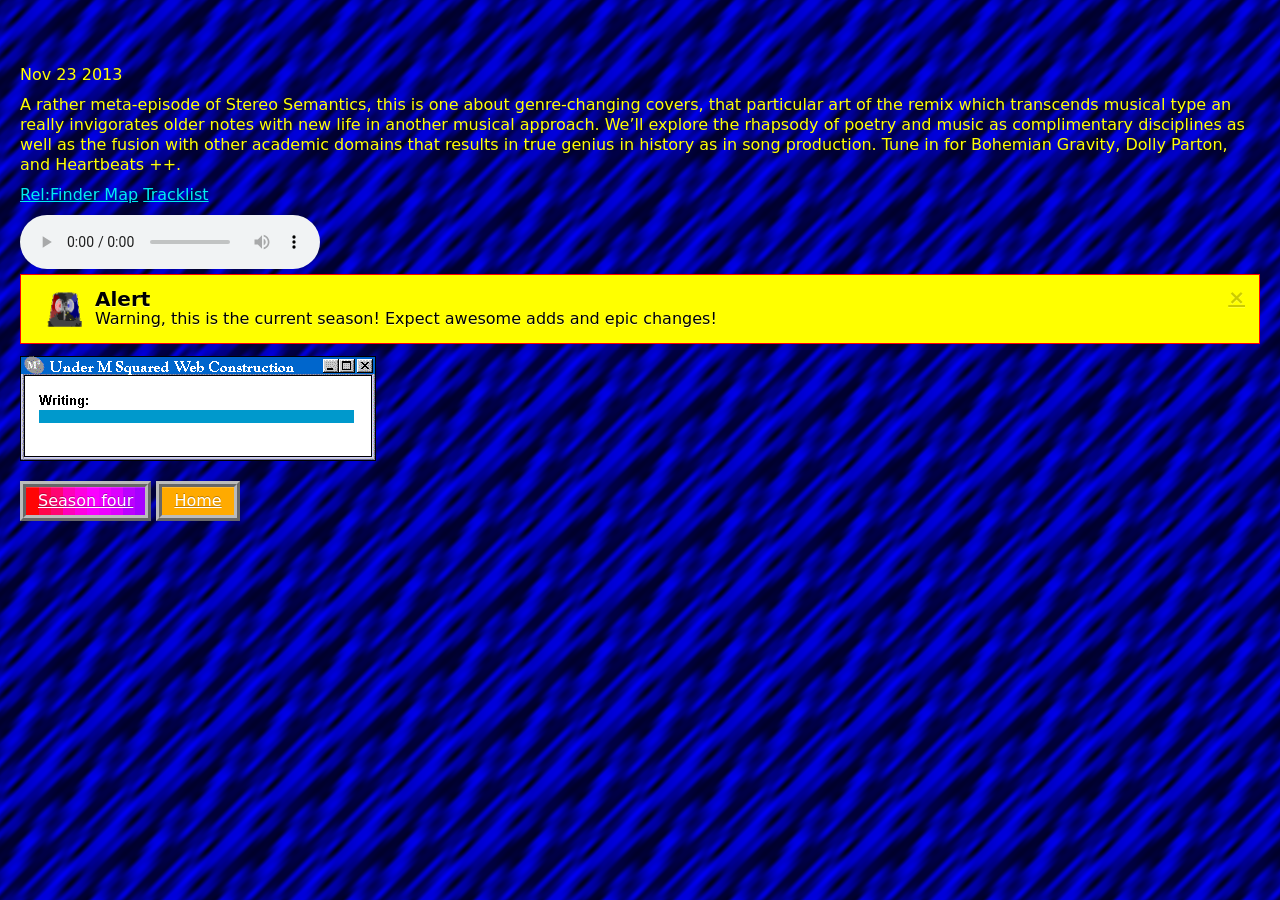
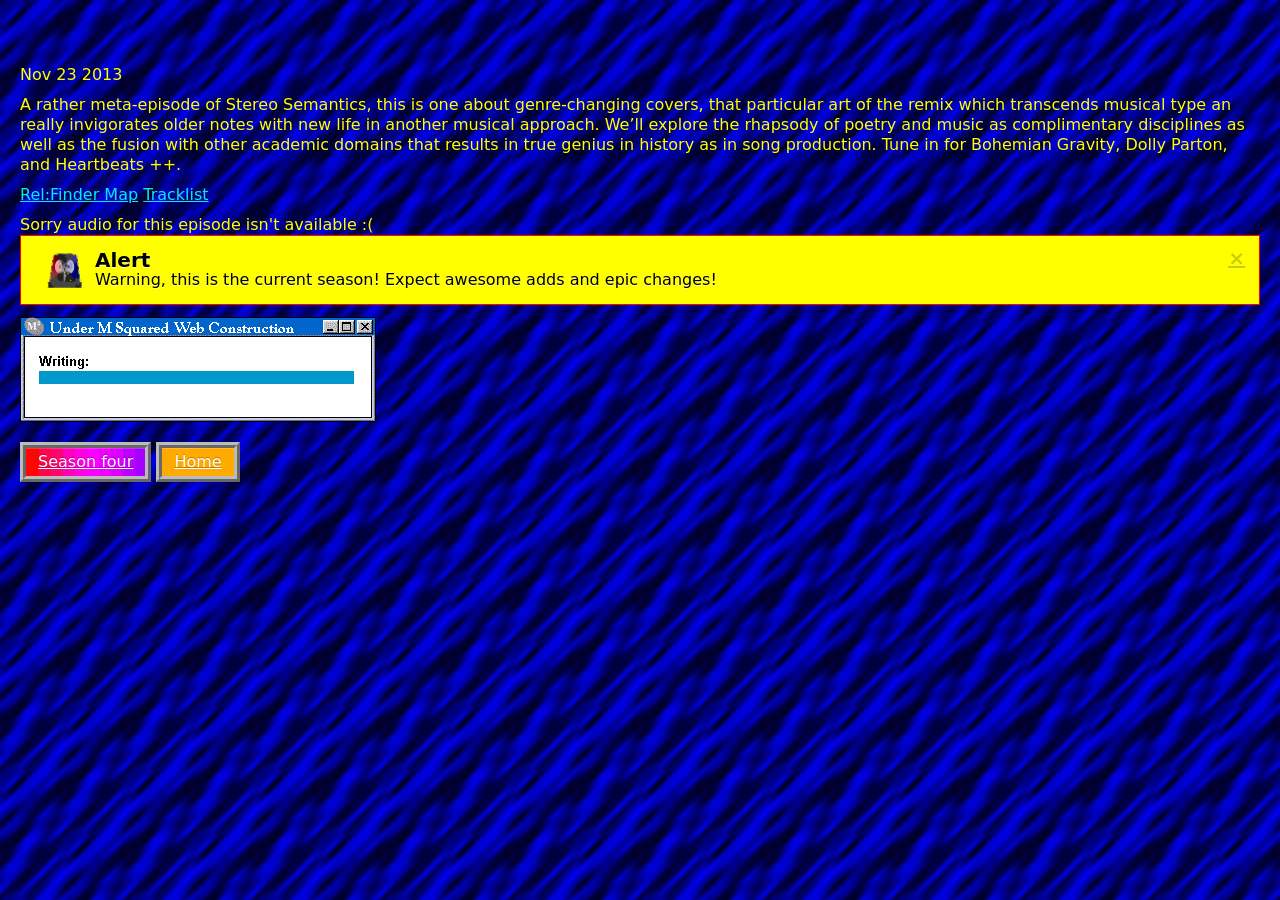
Before and after one commit to auremoser/stereosemantics, a Jekyll site: the page built from _posts/2013-11-23-genre.md, in a window 1280 px wide. Built offline with Jekyll 4.4.1, drawn with Linux system fonts in a browser that asks for light colours.

Commit message:
update mp3_url in seas04, update same in seas01

```diff
--- a/_layouts/season04.html
+++ b/_layouts/season04.html
@@ -22,10 +22,12 @@ layout: default
 			</p>
 		{% endunless %}
 
-		{% if page.audio_url %}
-				<audio class="audio-player" src="{{ page.audio_url }}" controls>
-					Your browser does not support the <code>audio</code> element.
-				</audio>
+		{% if page.mp3_url %}
+			<audio class="audio-player" src="{{ page.mp3_url }}" controls>
+				Your browser does not support the <code>audio</code> element.
+			</audio>
+			{% else %}
+				Sorry audio for this episode isn't available :(
 		{% endif %}
 		<div class="alert alert-block">
 			<a class="close">×</a>
--- a/_posts/2012-09-23-opening-close-stereo-seas-of-rhye.html
+++ b/_posts/2012-09-23-opening-close-stereo-seas-of-rhye.html
@@ -4,10 +4,7 @@ title:  "Opening/Close: Stereo Seas of Rhye"
 episode: 1
 date:   2012-09-23
 categories: season01
+mp3_url: http://auremmoser.files.wordpress.com/2012/08/open_close_9-23.mp3
 ---
 
 <p>For the opening episode of this series, I’ll feature songs themed to navigate the open/close binary. Stereo Semantics is all about echoes of relationships around a pivot point, so you’ll hear pairs of electronic musicians and croony chorals, coupled with rap and indietronica that tease out the varied meanings of &nbsp;”open” and “close.” in all parts of speech. I’ll bookend with the opening titles and ending credits from Wale’s <em>Mixtape about nothing</em>, and focus on <strong><span style="color:#800080;">Rhye’s <em>Open</em></span></strong> as the title track.</p>
-
-<audio class="audio-player" src="{{ site.baseurl }}/audio/s01/e01.mp3" controls>
-	Your browser does not support the <code>audio</code> element.
-</audio>
```
Also changed, not shown: _layouts/season01.html (+7 -0 lines).
